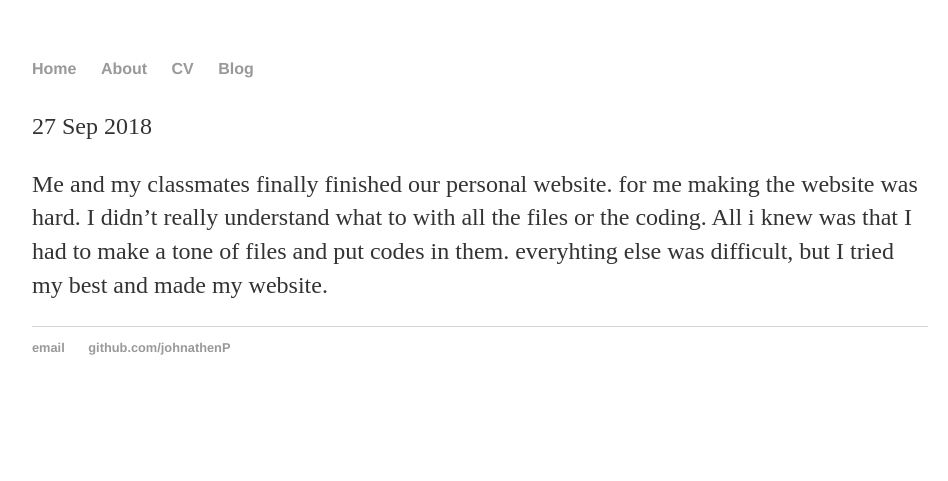
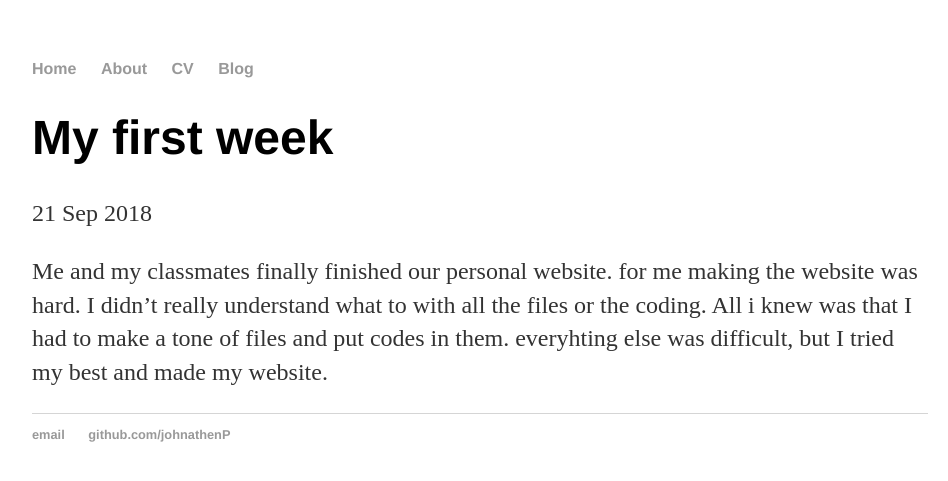
Before and after one commit to johnathenp8429/johnathenp8429.github.io, a Jekyll site: the page built from _posts/2018-09-21-my-first-week.md, in a window 1280 px wide. Shown: the top 481 px of the page, without its empty margins (160-1108 px from the left). Built offline with Jekyll 4.4.1, drawn with Linux system fonts in a browser that asks for light colours; our own code applies the rules of GitHub Pages for plain Markdown files; Markdown is read by kramdown in place of the engine named in the settings.

Commit message:
Update 2018-09-21-my-first-week.md

```diff
--- a/_posts/2018-09-21-my-first-week.md
+++ b/_posts/2018-09-21-my-first-week.md
@@ -1,5 +1,7 @@
 ---
 layout: post
-dtae 2018-09-21
+title: "My first week"
+date: 2018-09-21
 ---
+
 Me and my classmates finally finished our personal website. for me making the website was hard. I didn't really understand what to with all the files or the coding. All i knew was that I had to make a tone of files and put codes in them. everyhting else was difficult, but I tried my best and made  my website.
```
